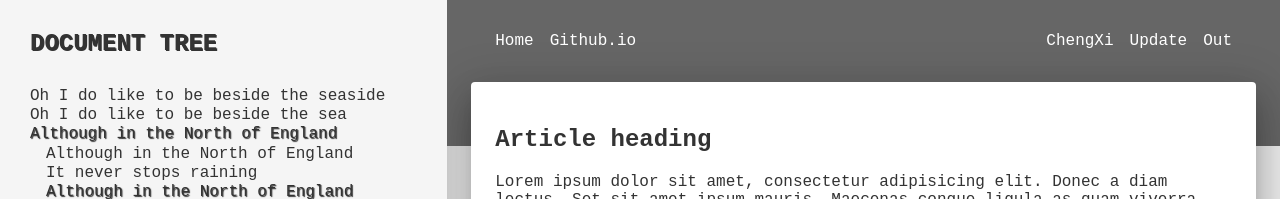
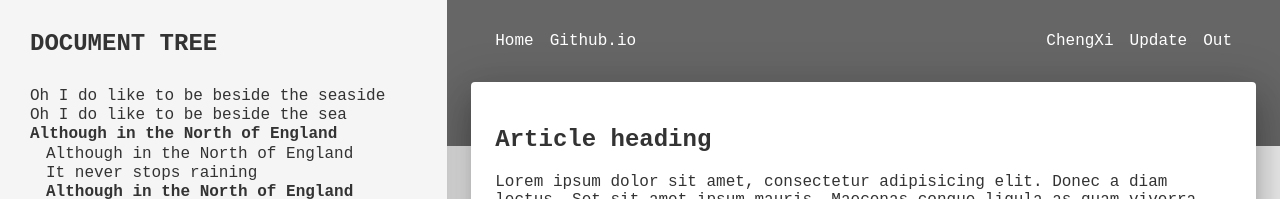
Before and after one commit to Graydalf/graydalf.github.io, a website: page src/html/blog.html in a window 1280 px wide. Shown: the top 199 px of the page. Drawn offline with Linux system fonts and the light colour scheme; a web font is replaced by a local one.

Commit message:
docs: any

```diff
--- a/src/css/blog.css
+++ b/src/css/blog.css
@@ -43,7 +43,6 @@
   margin-bottom: 30px;
   text-transform: uppercase;
   font-weight: bold;
-  text-shadow: 1px 1px;
 }
 
 .doc-tree ul>li {
@@ -59,7 +58,7 @@
 }
 
 .doc-tree span {
-  text-shadow: 1px 1px 1px;
+  font-weight: bold;
 }
 
 .doc-tree span:hover {
```
Also changed, not shown: build/css/blog.css.
